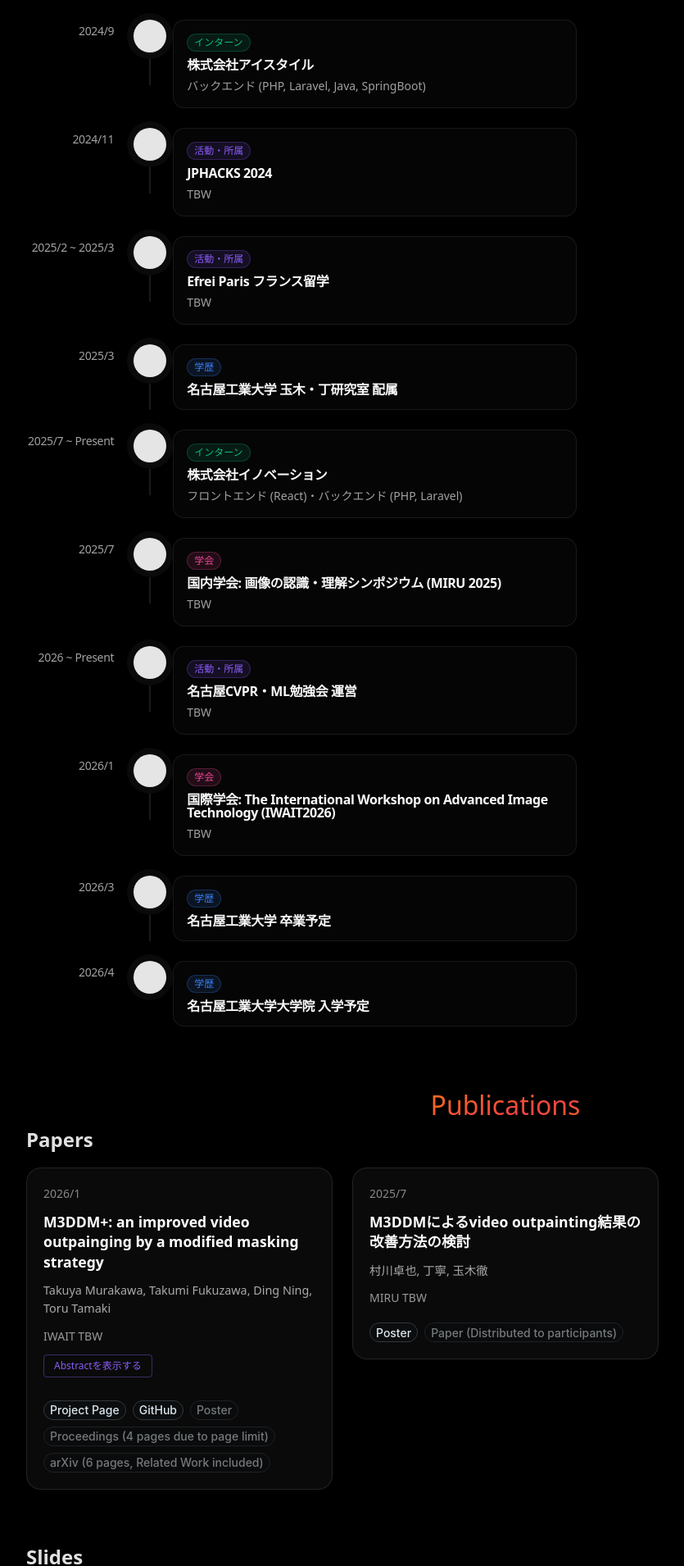
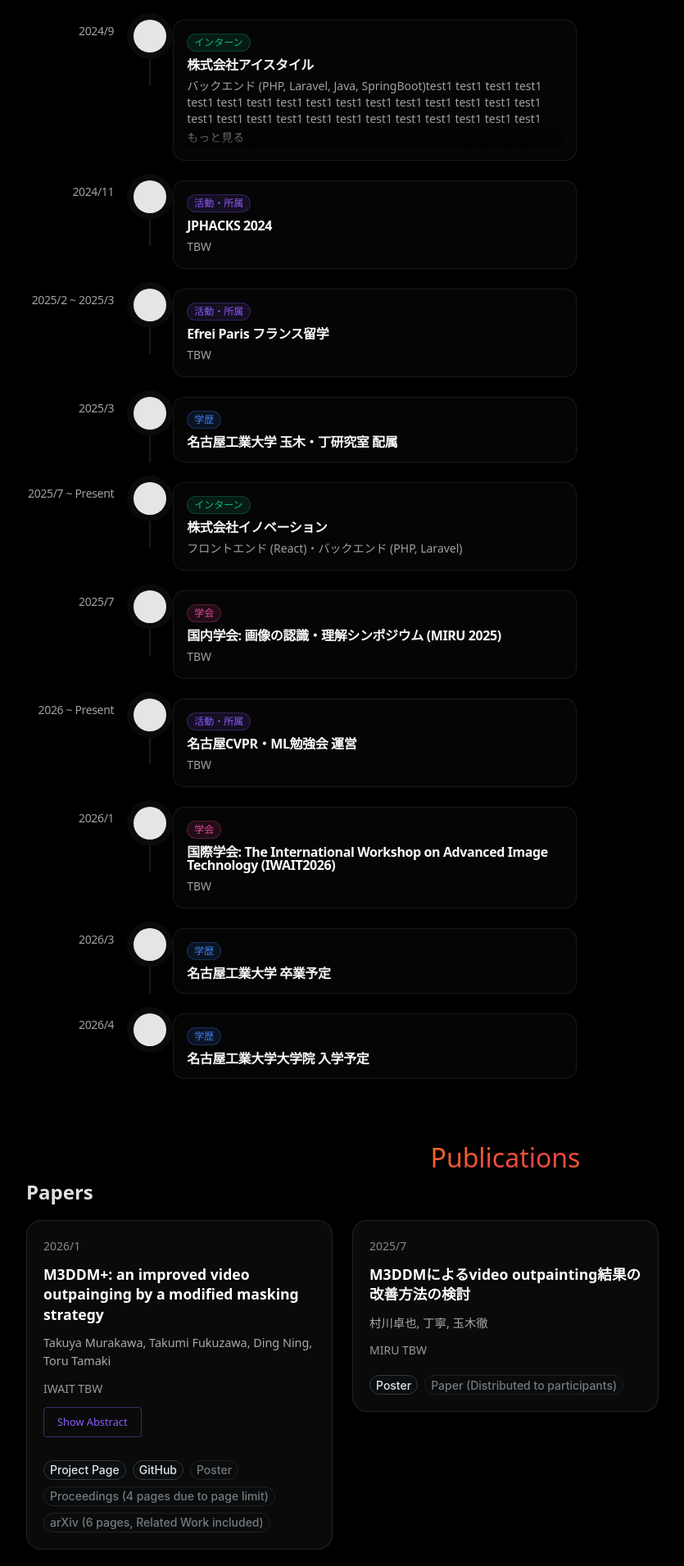
Before and after one commit to MurakawaTakuya/Portfolio, a Next.js app: page / in a window 1280 px wide. Shown: the part 2476-4386 px from the top of the page at 82% size, without its empty margins (23-858 px from the left). Built offline with nearby package versions, Linux system fonts and the light colour scheme; no server answers.

Commit message:
fixup! abstractの表示・非表示のアニメーションを追加

```diff
--- a/src/components/Publications/Papers.tsx
+++ b/src/components/Publications/Papers.tsx
@@ -45,7 +45,7 @@ function AbstractSection({
   return (
     <div className={styles.abstractSection}>
       <button className={styles.expandButton} onClick={onToggle}>
-        {isExpanded ? "Abstractを非表示にする" : "Abstractを表示する"}
+        {isExpanded ? "Hide Abstract" : "Show Abstract"}
       </button>
       <div
         className={styles.abstractWrapper}
--- a/src/components/Publications/Publications.module.scss
+++ b/src/components/Publications/Publications.module.scss
@@ -137,8 +137,8 @@
 
 .expandButton {
   align-self: flex-start;
-  padding: 0.25rem 0.75rem;
-  font-size: 0.75rem;
+  padding: 0.5rem 1rem;
+  font-size: 0.8rem;
   font-weight: 500;
   color: #8b5cf6;
   cursor: pointer;
--- a/src/data/portfolio.ts
+++ b/src/data/portfolio.ts
@@ -315,7 +315,8 @@ export const portfolioData: PortfolioData = {
         date: "2024/9",
         timestamp: new Date("2024-09-01"),
         title: "株式会社アイスタイル",
-        description: "バックエンド (PHP, Laravel, Java, SpringBoot)",
+        description:
+          "バックエンド (PHP, Laravel, Java, SpringBoot)test1 test1 test1 test1 test1 test1 test1 test1 test1 test1 test1 test1 test1 test1 test1 test1 test1 test1 test1 test1 test1 test1 test1 test1 test1 test1 test1 test1 test1 test1 test1 test1 test1 test1 test1 test1 test1 test1 test1 test1 test1 test1 test1 test1 test1 test1 test1 test1 test1 test1 test1 test1 test1 test1 test1 test1 test1 test1 test1 test1 test1 test1 test1 test1 test1 test1 test1 test1 test1 test1 test1 test1 test1 test1 test1 test1 test1 test1 test1 test1 test1 test1 test1 test1 test1 test1 test1 test1 test1 test1",
       },
       {
         date: "2025/7 ~ Present",
```
